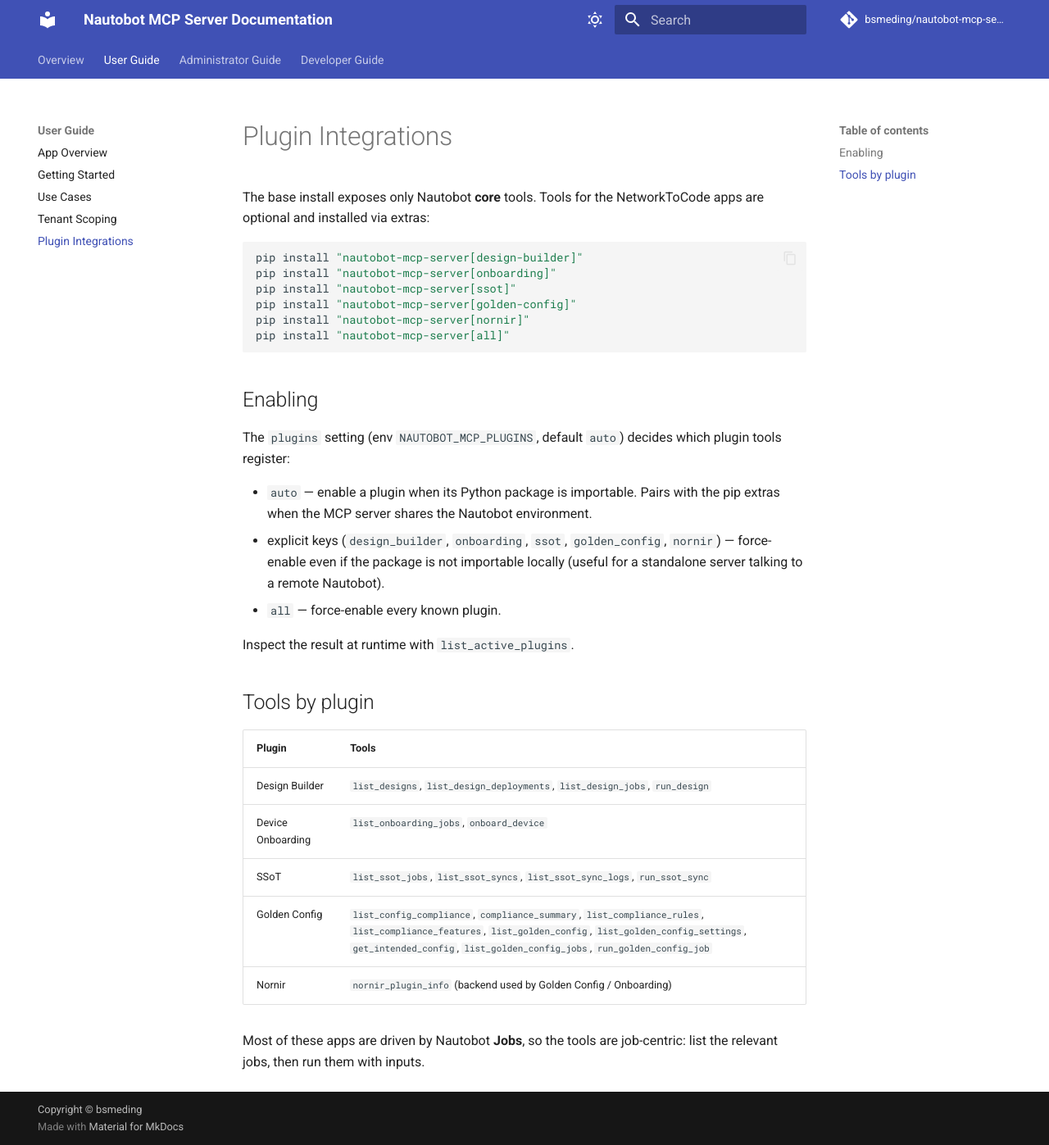
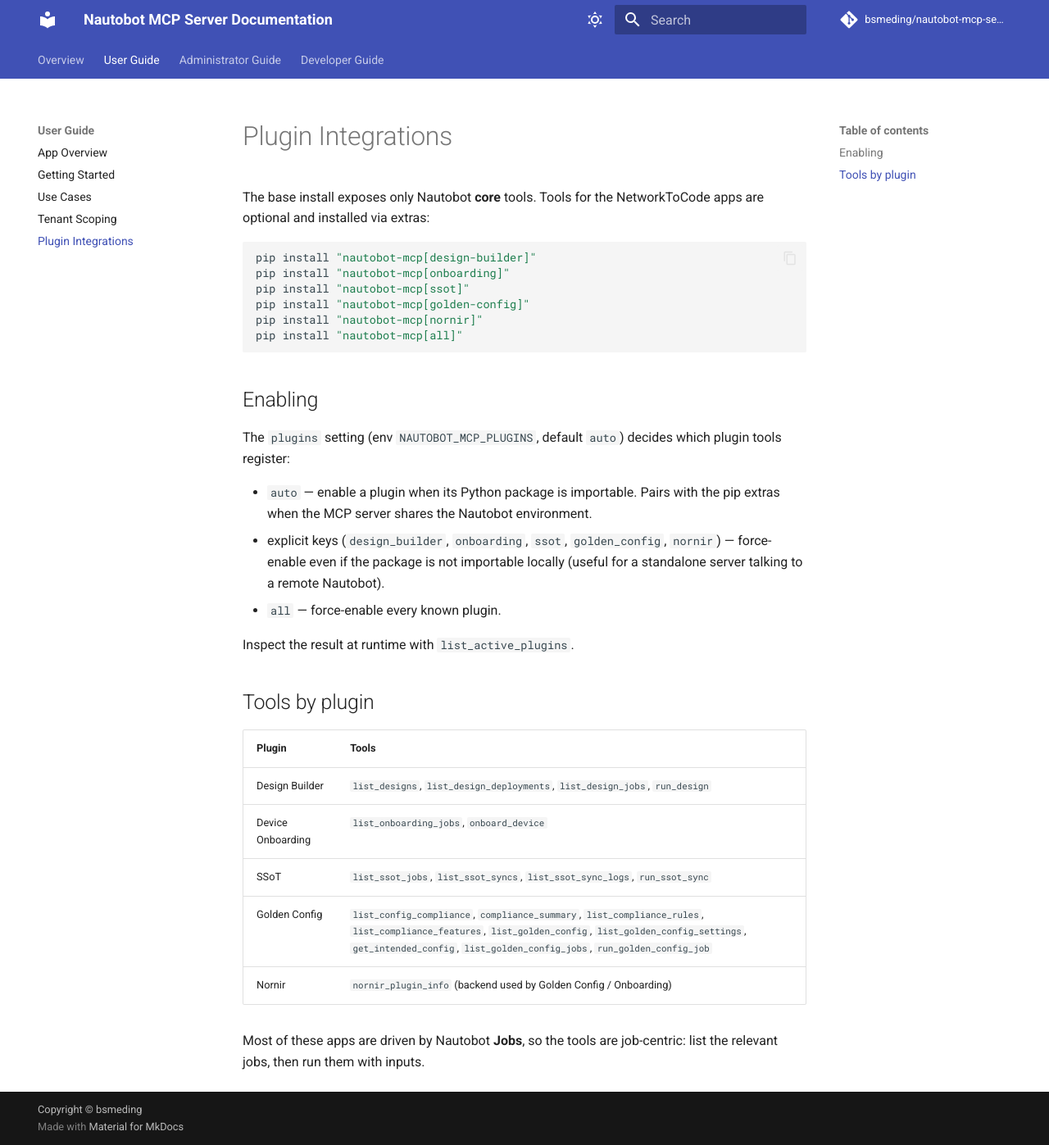
Before and after one commit to bsmeding/nautobot-mcp-server, an MkDocs documentation site: the page built from docs/user/plugins.md, in a window 1280 px wide and 1397 px high. Shown: the whole window at 82% size. Built offline with MkDocs 1.6.1 and Material for MkDocs 9.7.7, drawn with Linux system fonts in a browser that asks for light colours; comment, search, counter and statistics services are not loaded.

Commit message:
update dependencies and name change

````diff
--- a/docs/user/plugins.md
+++ b/docs/user/plugins.md
@@ -4,12 +4,12 @@
 NetworkToCode apps are optional and installed via extras:
 
 ```bash
-pip install "nautobot-mcp-server[design-builder]"
-pip install "nautobot-mcp-server[onboarding]"
-pip install "nautobot-mcp-server[ssot]"
-pip install "nautobot-mcp-server[golden-config]"
-pip install "nautobot-mcp-server[nornir]"
-pip install "nautobot-mcp-server[all]"
+pip install "nautobot-mcp[design-builder]"
+pip install "nautobot-mcp[onboarding]"
+pip install "nautobot-mcp[ssot]"
+pip install "nautobot-mcp[golden-config]"
+pip install "nautobot-mcp[nornir]"
+pip install "nautobot-mcp[all]"
 ```
 
 ## Enabling
--- a/nautobot_mcp_server/__init__.py
+++ b/nautobot_mcp_server/__init__.py
@@ -18,7 +18,7 @@
 
 def _resolve_version() -> str:
     """Resolve the installed package version, with fallbacks."""
-    for dist_name in ("nautobot-mcp-server", "nautobot-app-mcp-server", __name__):
+    for dist_name in ("nautobot-mcp", "nautobot-mcp-server", "nautobot-app-mcp-server", __name__):
         try:
             return metadata.version(dist_name)
         except metadata.PackageNotFoundError:
````
Also changed, not shown: README.md (+11 -8 lines), docs/admin/install.md (+1 -1 lines), docs/admin/release_notes/index.md (+8 -0 lines), docs/user/app_getting_started.md (+1 -1 lines), pyproject.toml (+14 -3 lines), 2 other files.
